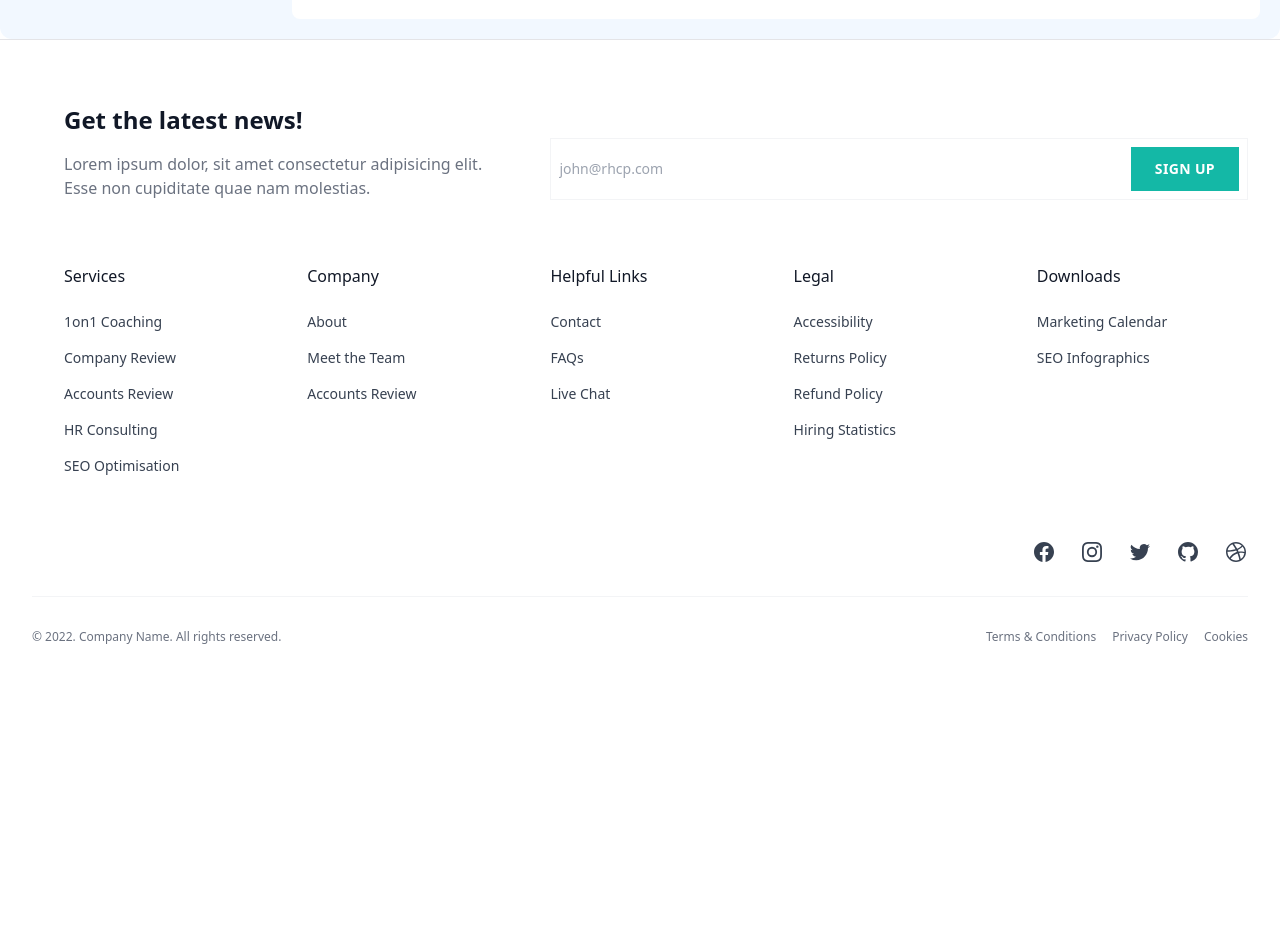
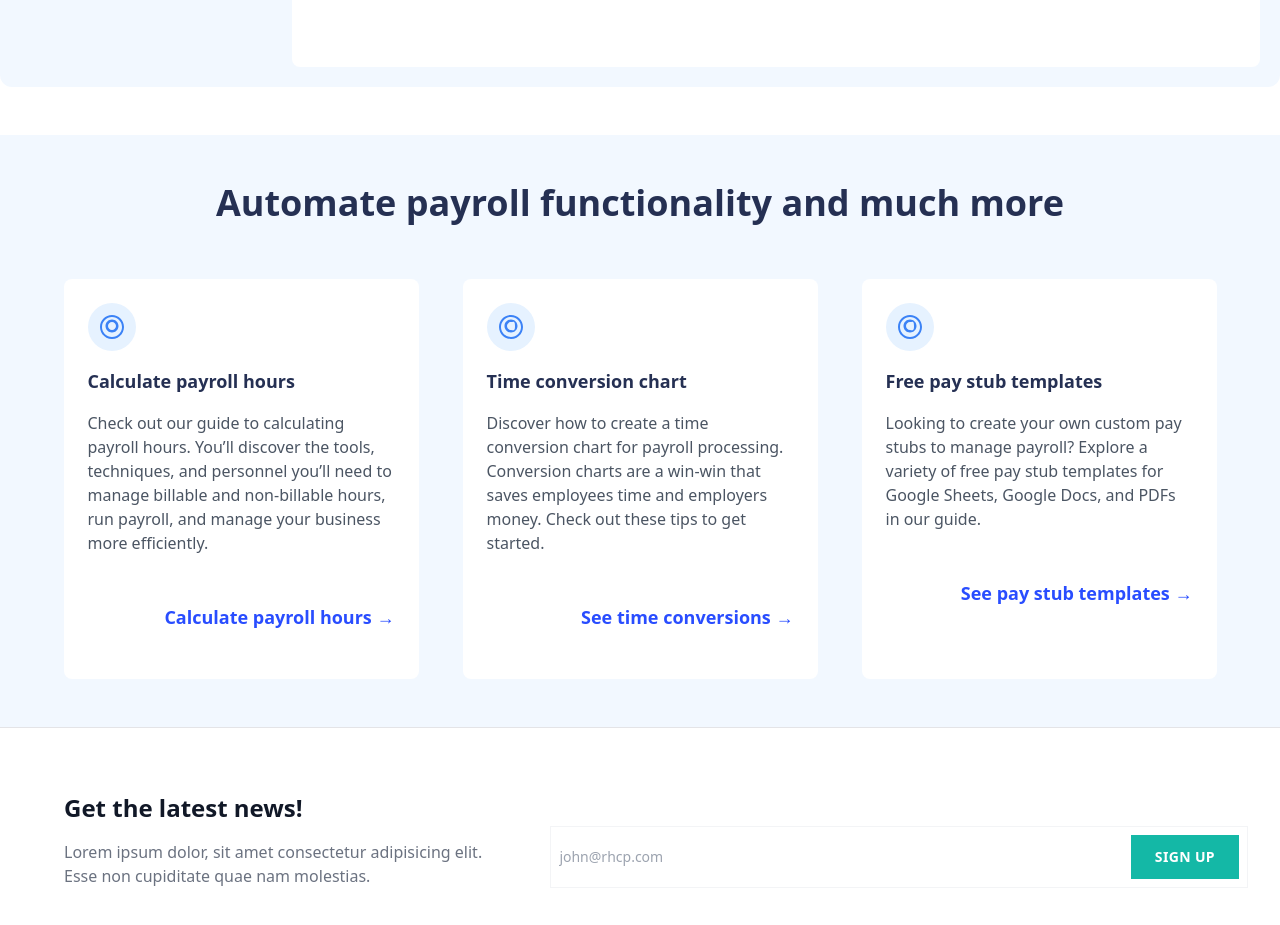
Before and after one commit to Faizanshaikh26/company, a Next.js app in the folder company/: page / in a window 1280 px wide. Shown: the part 7540-8465 px from the top of the page. Before the commit the page ends 8249 px from the top, so only its background shows below. Built offline with nearby package versions, Linux system fonts and the light colour scheme.

Commit message:
payment-card UI

```diff
--- /dev/null
+++ b/company/src/app/Payroll/page.tsx
@@ -0,0 +1,70 @@
+import React from 'react';
+
+export default function Payroll() {
+  return (
+    <div className="bg-[#f2f8ff] py-12">
+      <h1 className="text-4xl text-center text-[#253053] font-semibold">
+        Automate payroll functionality and much more
+      </h1>
+
+      <div className="max-w-7xl mx-auto px-4 mt-14 flex flex-wrap justify-center gap-11">
+        {/* Card 1 */}
+        <div className="w-[355px] h-[400px] bg-white p-6 rounded-lg">
+          <div className="flex items-center justify-center w-12 h-12 bg-[#e6f2ff] rounded-full mb-4">
+            <svg className="w-6 h-6 text-blue-500" fill="currentColor" viewBox="0 0 24 24">
+              <path d="M12 0C5.372 0 0 5.372 0 12c0 6.628 5.372 12 12 12s12-5.372 12-12C24 5.372 18.628 0 12 0zM12 22C6.486 22 2 17.514 2 12S6.486 2 12 2s10 4.486 10 10-4.486 10-10 10z"></path>
+              <path d="M12 4.5C8.411 4.5 5.5 7.411 5.5 11s2.911 6.5 6.5 6.5 6.5-2.911 6.5-6.5S15.589 4.5 12 4.5zM12 15c-2.206 0-4-1.794-4-4s1.794-4 4-4 4 1.794 4 4S14.206 15 12 15z"></path>
+            </svg>
+          </div>
+          <h2 className="text-lg font-semibold text-[#253053] mb-4">
+            Calculate payroll hours
+          </h2>
+          <p className="text-gray-600 mt-4">
+            Check out our guide to calculating payroll hours. You’ll discover the tools, techniques, and personnel you’ll need to manage billable and non-billable hours, run payroll, and manage your business more efficiently.
+          </p>
+          <p className="text-[#294dff] font-semibold text-lg hover:underline mt-12 text-right">
+            Calculate payroll hours →
+          </p>
+        </div>
+
+        {/* Card 2 */}
+        <div className="w-[355px] h-[400px] bg-white p-6 rounded-lg">
+          <div className="flex items-center justify-center w-12 h-12 bg-[#e6f2ff] rounded-full mb-4">
+            <svg className="w-6 h-6 text-blue-500" fill="currentColor" viewBox="0 0 24 24">
+              <path d="M12 0C5.372 0 0 5.372 0 12c0 6.628 5.372 12 12 12s12-5.372 12-12C24 5.372 18.628 0 12 0zM12 22C6.486 22 2 17.514 2 12S6.486 2 12 2s10 4.486 10 10-4.486 10-10 10z"></path>
+              <path d="M12 4.5C8.411 4.5 5.5 7.411 5.5 11s2.911 6.5 6.5 6.5 6.5-2.911 6.5-6.5S15.589 4.5 12 4.5zM12 15c-2.206 0-4-1.794-4-4s1.794-4 4-4 4-1.794 4 4S14.206 15 12 15z"></path>
+            </svg>
+          </div>
+          <h2 className="text-lg font-semibold text-[#253053] mb-4">
+            Time conversion chart
+          </h2>
+          <p className="text-gray-600 mt-4">
+            Discover how to create a time conversion chart for payroll processing. Conversion charts are a win-win that saves employees time and employers money. Check out these tips to get started.
+          </p>
+          <p className="text-[#294dff] font-semibold text-lg hover:underline mt-12 text-right">
+            See time conversions →
+          </p>
+        </div>
+
+        {/* Card 3 */}
+        <div className="w-[355px] h-[400px] bg-white p-6 rounded-lg">
+          <div className="flex items-center justify-center w-12 h-12 bg-[#e6f2ff] rounded-full mb-4">
+            <svg className="w-6 h-6 text-blue-500" fill="currentColor" viewBox="0 0 24 24">
+              <path d="M12 0C5.372 0 0 5.372 0 12c0 6.628 5.372 12 12 12s12-5.372 12-12C24 5.372 18.628 0 12 0zM12 22C6.486 22 2 17.514 2 12S6.486 2 12 2s10 4.486 10 10-4.486 10-10 10z"></path>
+              <path d="M12 4.5C8.411 4.5 5.5 7.411 5.5 11s2.911 6.5 6.5 6.5 6.5-2.911 6.5-6.5S15.589 4.5 12 4.5zM12 15c-2.206 0-4-1.794-4-4s1.794-4 4-4 4-1.794 4 4S14.206 15 12 15z"></path>
+            </svg>
+          </div>
+          <h2 className="text-lg font-semibold text-[#253053] mb-4">
+            Free pay stub templates
+          </h2>
+          <p className="text-gray-600 mt-4">
+            Looking to create your own custom pay stubs to manage payroll? Explore a variety of free pay stub templates for Google Sheets, Google Docs, and PDFs in our guide.
+          </p>
+          <p className="text-[#294dff] font-semibold text-lg hover:underline mt-12 text-right">
+            See pay stub templates →
+          </p>
+        </div>
+      </div>
+    </div>
+  );
+}
--- a/company/src/app/Tracking/page.tsx
+++ b/company/src/app/Tracking/page.tsx
@@ -8,7 +8,7 @@ export default function Tracking() {
 
   return (
     <>
-      <div className="text-[#253053]">
+      <div className="text-[#253053] py-12">
         {/* Header Section */}
         <div className="text-center py-8">
           <h1 className="text-4xl font-semibold mb-4">
--- a/company/src/app/page.tsx
+++ b/company/src/app/page.tsx
@@ -3,6 +3,7 @@ import Navbar from "./_Navbar/page";
 import Banner from "./Banner/page";
 import Hero from "./Hero/page";
 import MoneyLeaksSection from "./MoneyLeaksSection/page";
+import Payroll from "./Payroll/page";
 import PrivacyPrinciples from "./PrivacyPrinciples/page";
 import Project from "./Project/page";
 
@@ -33,6 +34,8 @@ export default function Home() {
 <Project/>
 
 <Tracking/>
+
+<Payroll/>
       <Footer/>
     </div>
   );
```
